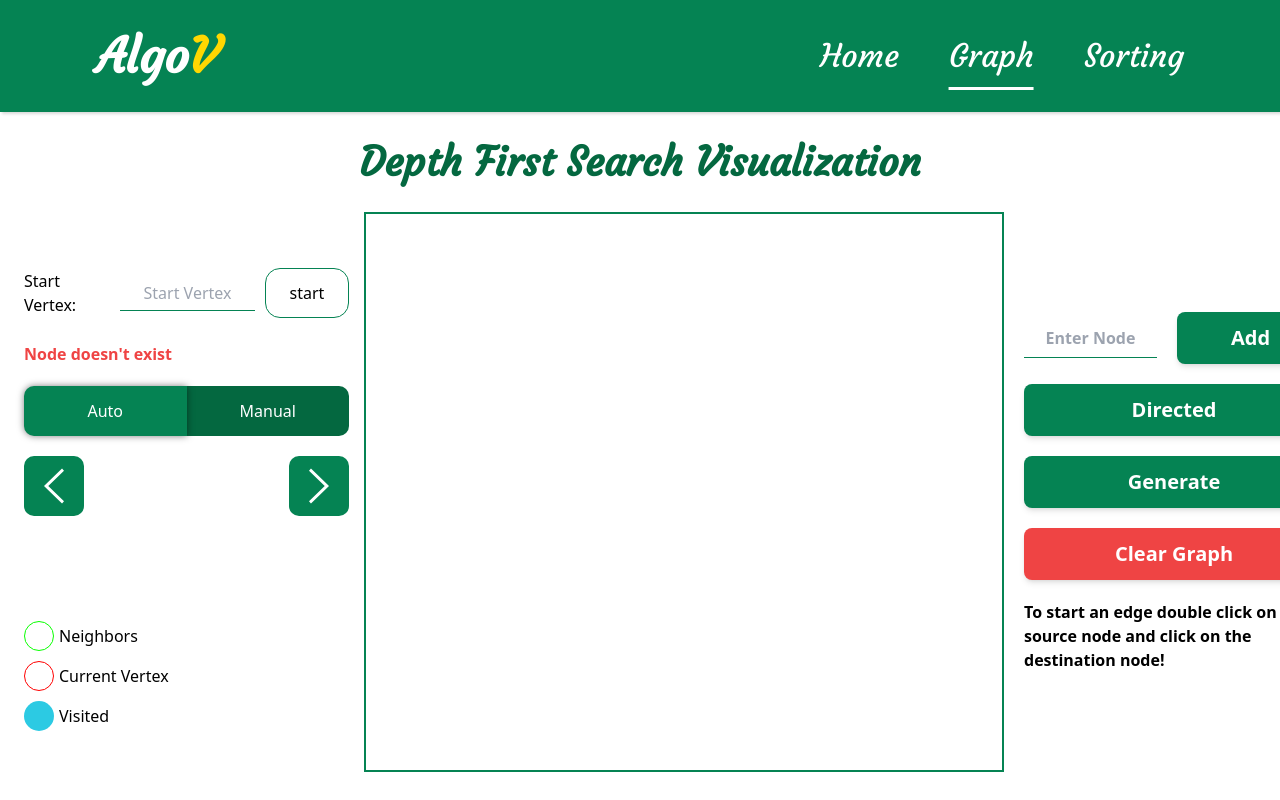
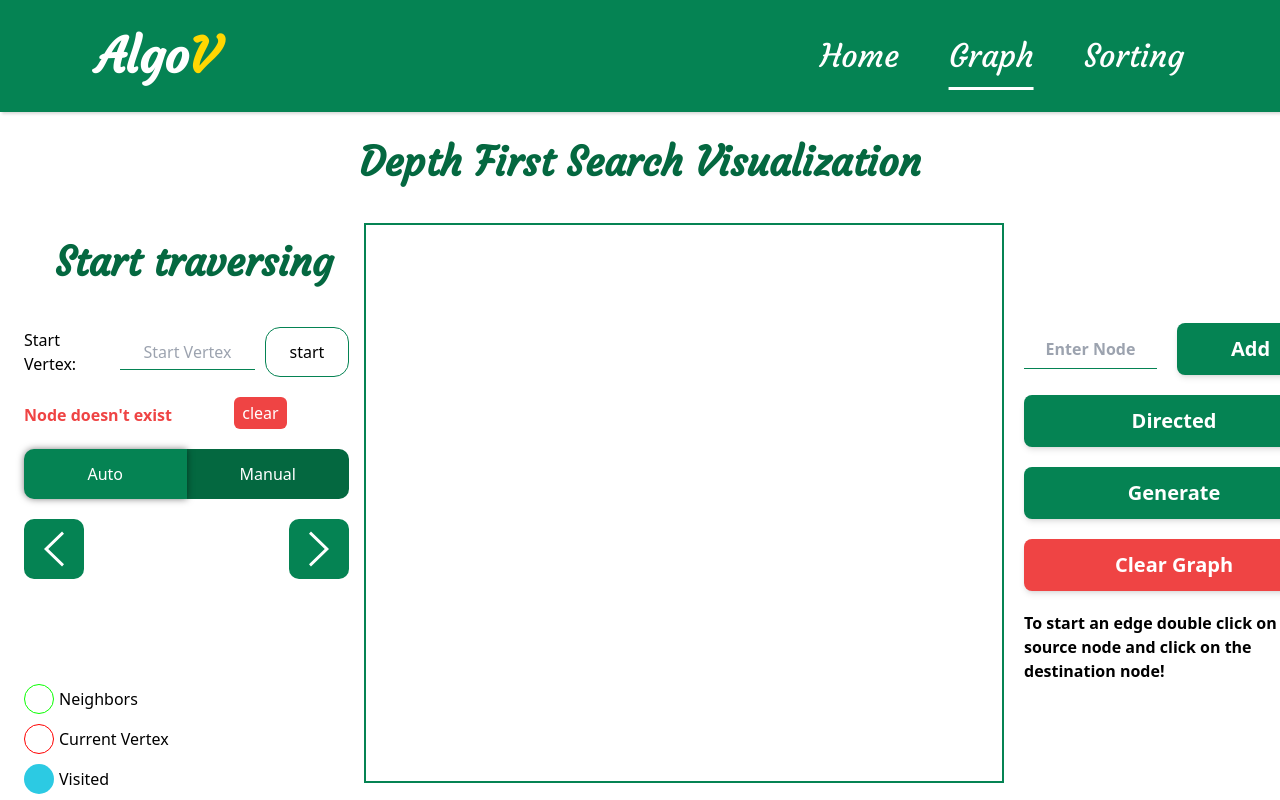
Before and after one commit to Abdelrahman-Abdelmoaty/AlgoV, a React (Create React App) app: page /graph/dfs in a window 1280 px wide. Both pictures are taken after a click on the button "start". Shown: the top 800 px of the page. Built offline with nearby package versions, Linux system fonts and the light colour scheme; a web font is replaced by a local one.

Commit message:
added clear button

```diff
--- a/src/components/Graph/Controls.jsx
+++ b/src/components/Graph/Controls.jsx
@@ -2,13 +2,14 @@ import "../../styles/dfs.css";
 import { useEffect, useState } from "react";
 import { ReactComponent as LeftArrow } from "../../assets/svg/left-arrow.svg";
 import { ReactComponent as RightArrow } from "../../assets/svg/right-arrow.svg";
+import { motion } from "framer-motion";
 
 export default function Controls({ start, startV, setStart, next, back, end }) {
   const [auto, setAuto] = useState(false);
   const [speed, setSpeed] = useState(5);
   const [error, setError] = useState(false);
   const [finished, setFinished] = useState(false);
-
+  const [value, setValue] = useState('')
   useEffect(() => {
     if (auto && speed < 11 && !end && startV)
       setTimeout(() => {
@@ -21,6 +22,7 @@ export default function Controls({ start, startV, setStart, next, back, end }) {
 
   return (
     <div>
+      <h2 className="algorithm-title">Start traversing</h2>
       <div className="controls">
         <div className="start">
           {setStart !== undefined ? (
@@ -28,8 +30,9 @@ export default function Controls({ start, startV, setStart, next, back, end }) {
               <span>Start Vertex:</span>
               <input
                 className="start-vertex"
-                value={startV}
+                value={value}
                 onChange={(e) => {
+                  setValue(e.target.value);
                   setStart(e.target.value);
                   setError(false);
                 }}
@@ -43,15 +46,25 @@ export default function Controls({ start, startV, setStart, next, back, end }) {
             onClick={() => {
               const exist = start();
               setError(exist);
+              startV= value;
             }}
           >
             start
           </button>
         </div>
         {error && (
-          <p className="text-start block text-red-500 mt-1 font-semibold">
+          <div className="flex items-center">
+                      <p className="text-start block text-red-500 mt-1 font-semibold">
             Node doesn't exist
           </p>
+          <motion.button onClick={(e) => {
+                  setStart('');
+                  setValue('');
+                  setError(false);
+                }} whileHover={{ scale: 1.1 }} className="bg-red-500 px-2 py-1 mx-auto rounded-md text-white">
+          clear
+        </motion.button>
+          </div>
         )}
         <div className="type">
           <button
```
